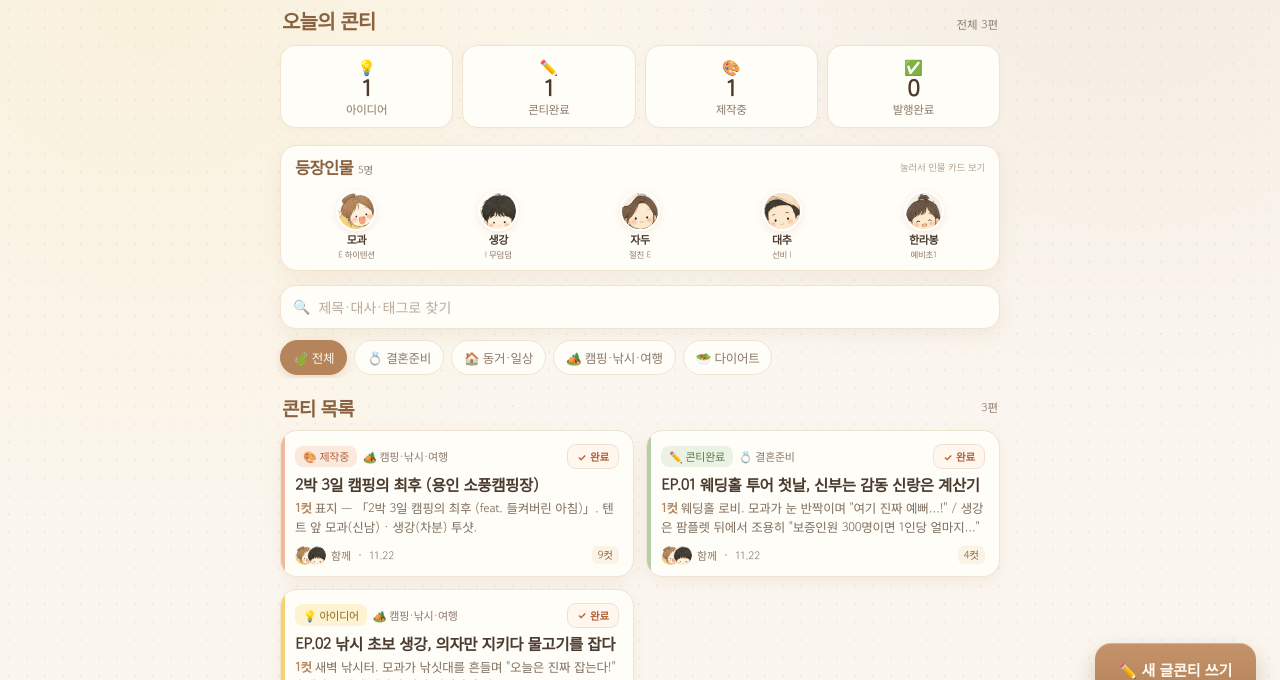
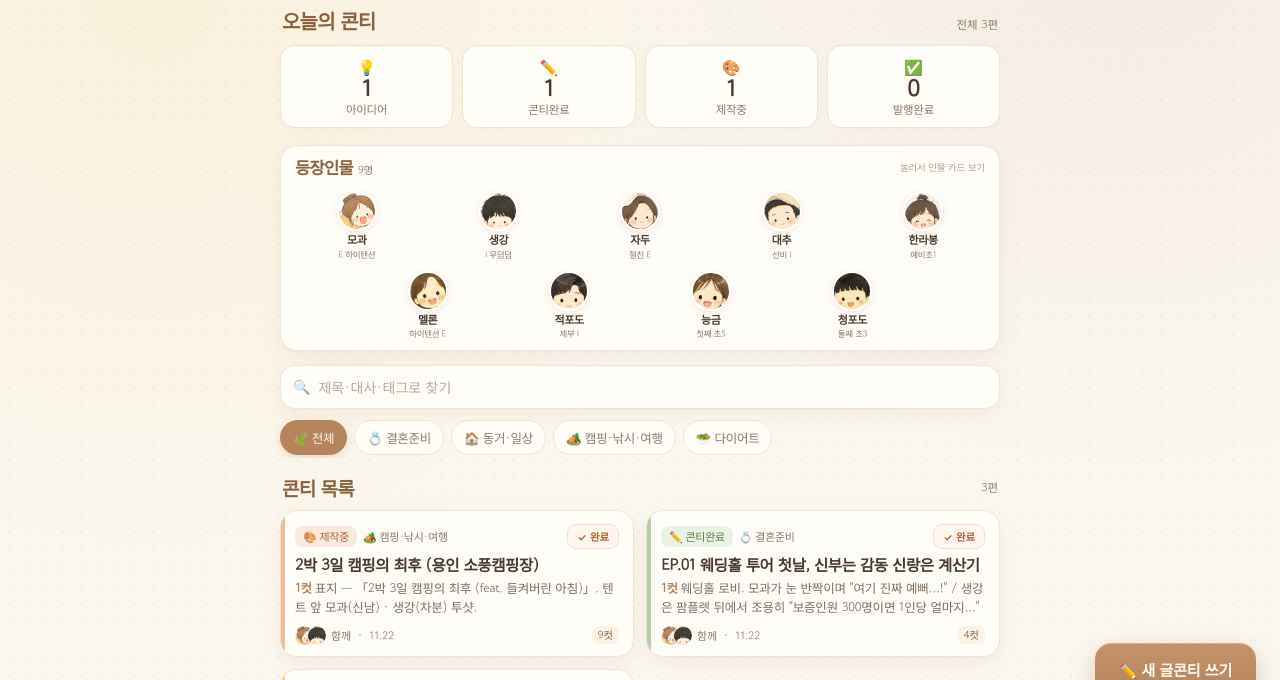
Before and after one commit to wonies86/mosaeng, a plain HTML site: page index.html in a window 1280 px wide. Shown: the part 89-769 px from the top of the page. Drawn offline with Linux system fonts and the light colour scheme; a web font is replaced by a local one.

Commit message:
등장인물 9명으로 확장: 멜론·적포도·능금·청포도 추가 (아바타 4종 + 인물 카드)

```diff
--- a/index.html
+++ b/index.html
@@ -127,8 +127,9 @@ img{max-width:100%}
 .cast-head b{font-family:var(--hand);font-size:16.5px;font-weight:700;color:var(--ginger-deep);letter-spacing:-.7px}
 .cast-head .n{font-size:10.5px;color:var(--ink-soft);letter-spacing:-.2px}
 .cast-head .hint{margin-left:auto;font-size:9.5px;color:#B3A492;letter-spacing:-.2px;align-self:center}
-.cast-grid{display:grid;grid-template-columns:repeat(5,1fr);gap:1px}
+.cast-grid{display:flex;flex-wrap:wrap;justify-content:center;gap:1px}
 .cast-item{
+  flex:0 0 calc(20% - 1px);
   display:flex;flex-direction:column;align-items:center;gap:2px;
   padding:5px 1px 4px;border-radius:13px;border:1px solid transparent;
   transition:background .15s ease, border-color .15s ease, transform .14s ease;
@@ -156,6 +157,7 @@ img{max-width:100%}
 }
 .cast-mini img+img{margin-left:-6px}
 .cast-mini+.cutcount{margin-left:3px}
+.cast-more{font-size:9.5px;color:var(--ink-soft);margin-left:2px}
 .cast-clear{
   margin-left:auto;margin-right:7px;flex:0 0 auto;
   background:var(--quince-soft);border:1px solid var(--quince-line);border-radius:999px;
@@ -785,7 +787,19 @@ const CHARACTERS = [
     line:'조용하고 묵직한 선비형 I 남편', img:'assets/avatar_daechu.png' },
   { name:'한라봉', mbti:'씩씩', role:'예비초1 · 씩씩', tag:'예비초1',
     rel:'자두·대추의 딸 · 예비 초1',
-    line:'자두 엄마한테 맨날 장난당하지만 밝고 씩씩하게 자라는 예비 초1', img:'assets/avatar_hallabong.png' }
+    line:'자두 엄마한테 맨날 장난당하지만 밝고 씩씩하게 자라는 예비 초1', img:'assets/avatar_hallabong.png' },
+  { name:'멜론', mbti:'E', role:'여동생 · 하이텐션 E', tag:'하이텐션 E',
+    rel:'모과의 여동생 · 적포도의 아내 · 능금·청포도 엄마',
+    line:'모과 여동생, 시원시원한 하이텐션 E', img:'assets/avatar_melon.png' },
+  { name:'적포도', mbti:'I', role:'제부 · I', tag:'제부 I',
+    rel:'멜론의 남편 · 능금·청포도 아빠',
+    line:'조용하고 편안한 I 성향 제부, 청포도 아빠', img:'assets/avatar_jeokpodo.png' },
+  { name:'능금', mbti:'발랄', role:'첫째 · 초5', tag:'첫째 초5',
+    rel:'멜론·적포도의 딸 · 초5',
+    line:'다정하고 발랄한 첫째 초5', img:'assets/avatar_neunggeum.png' },
+  { name:'청포도', mbti:'개구쟁이', role:'둘째 · 초3', tag:'둘째 초3',
+    rel:'멜론·적포도의 아들 · 초3',
+    line:'개구쟁이 눈웃음 둘째 초3, 적포도 아들', img:'assets/avatar_cheongpodo.png' }
 ];
 const charOf = name => CHARACTERS.find(c=>c.name===name);
 const CAST_NAMES = CHARACTERS.map(c=>c.name);
@@ -1035,6 +1049,9 @@ function renderList(){
     const n = filledCuts(it);
     const isDone = it.status === 'done';
     const extra = castOf(it).filter(x => x !== '모과' && x !== '생강');
+    const extraHtml = extra.length
+      ? `<span class="cast-mini" aria-label="등장 ${extra.join('·')}">${extra.slice(0,4).map(x=>`<img src="${charOf(x).img}" alt="${x}" title="${x}">`).join('')}${extra.length>4?`<span class="cast-more">+${extra.length-4}</span>`:''}</span>`
+      : '';
     return `<article class="card" data-id="${it.id}" data-status="${it.status}" tabindex="0" role="button" aria-label="${esc(it.title)} 상세 보기">
       <div class="card-top">
         <span class="pill ${it.status}">${s.emoji} ${s.label}</span>
@@ -1047,7 +1064,7 @@ function renderList(){
         ${avatarHTML(it.author)}
         <span class="dot-sep"></span>
         <span>${fmtDate(it.updated_at)}</span>
-        <span class="right">${extra.length?`<span class="cast-mini" aria-label="등장 ${extra.join('·')}">${extra.map(x=>`<img src="${charOf(x).img}" alt="${x}" title="${x}">`).join('')}</span>`:''}${n?`<span class="cutcount">${n}컷</span>`:''}</span>
+        <span class="right">${extraHtml}${n?`<span class="cutcount">${n}컷</span>`:''}</span>
       </div>
     </article>`;
   }).join('');
```
Also changed, not shown: assets/avatar_cheongpodo.png (added), assets/avatar_jeokpodo.png (added), assets/avatar_melon.png (added), assets/avatar_neunggeum.png (added), 2 other files.
